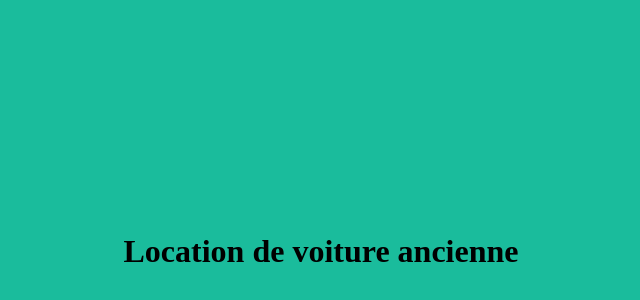
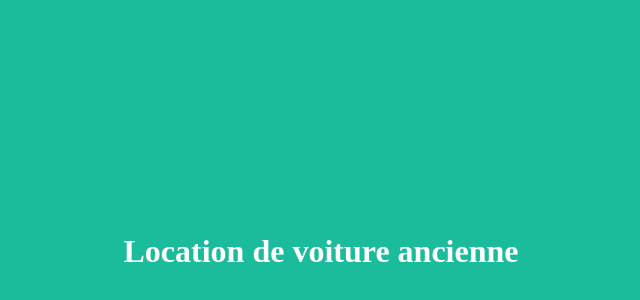
Before and after one commit to francklokossou/locationVoiture, a plain HTML site: page index.html in a window 1280 px wide. Shown: the part 28-328 px from the top of the page, without its empty margins (319-959 px from the left). Drawn offline with Linux system fonts and the light colour scheme.

Commit message:
update of colore

```diff
--- a/index.html
+++ b/index.html
@@ -7,7 +7,7 @@
 </head>
 
 <body style="background: #1abc9c;">
-    <h1 style="padding-top:20%;padding-bottom: 20%;text-align: center;">Location de voiture ancienne</h1>
+    <h1 style="color:white;padding-top:20%;padding-bottom: 20%;text-align: center;">Location de voiture ancienne</h1>
 </body>
 
 </html>
```
